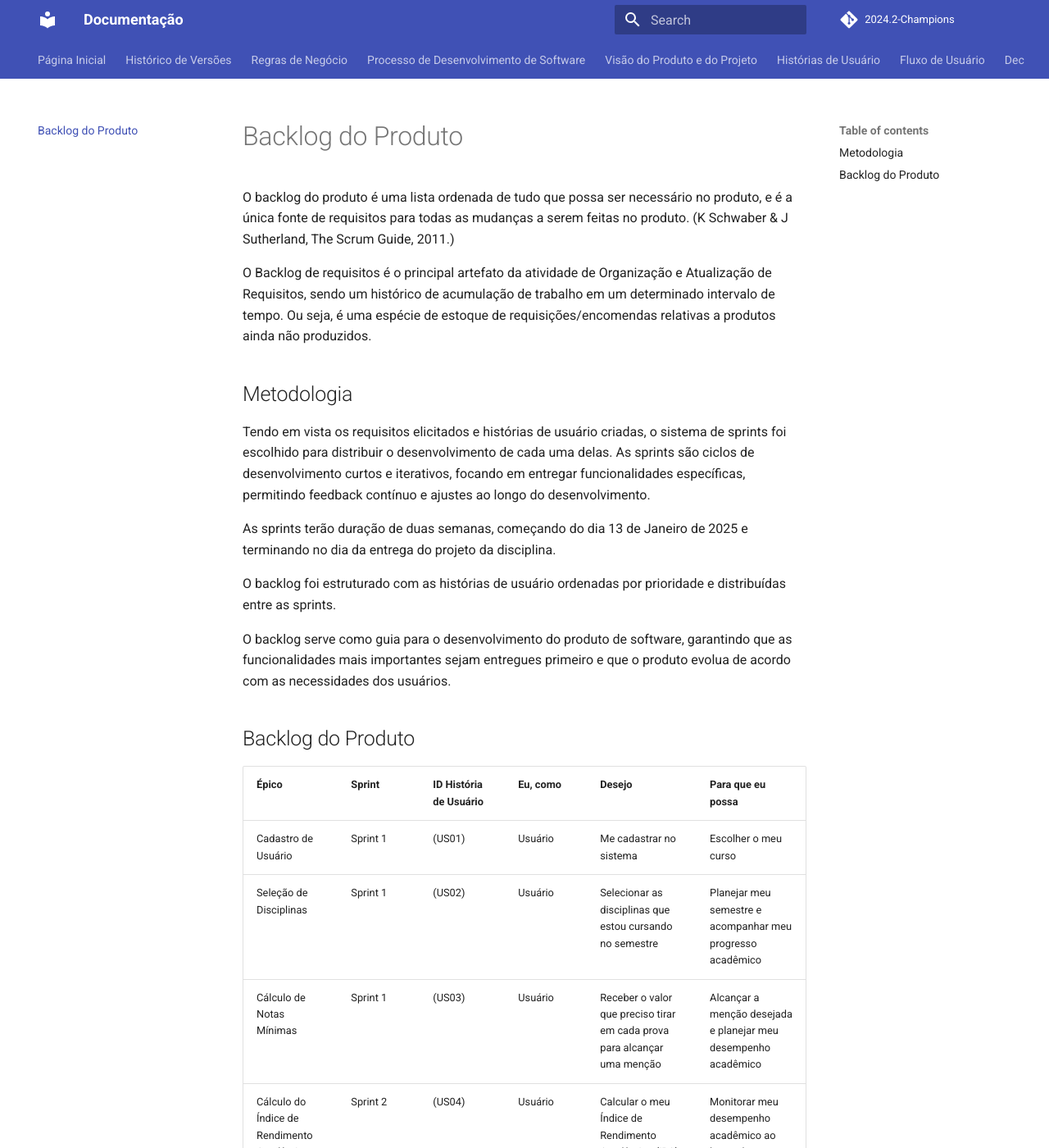
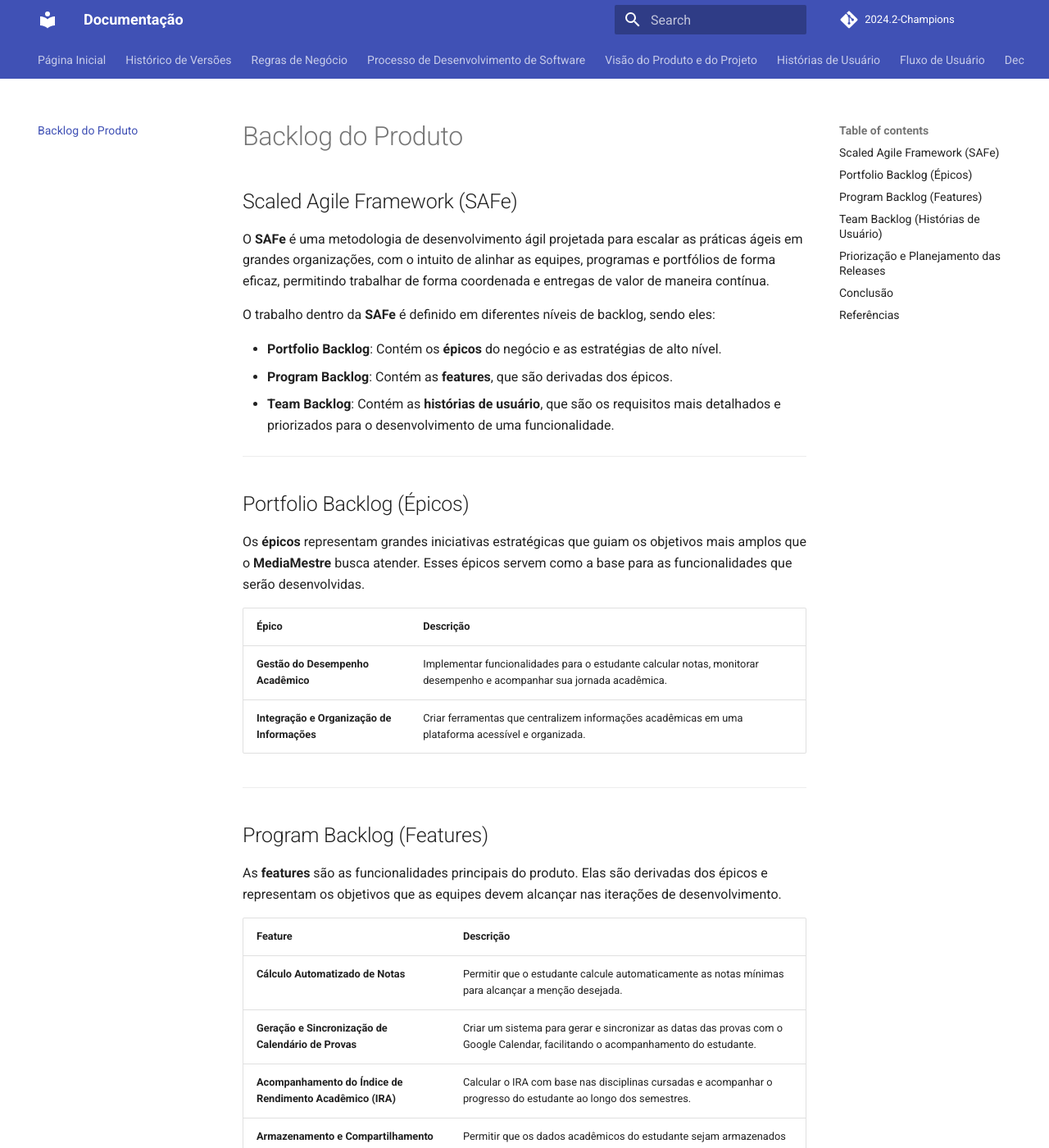
Before and after one commit to FGA-REQ/2024.2-Champions, an MkDocs documentation site: the page built from docs/backlog.md, in a window 1280 px wide and 1400 px high. Shown: the whole window at 82% size. Built offline with MkDocs 1.6.1 and Material for MkDocs 9.7.7, drawn with Linux system fonts in a browser that asks for light colours; comment, search, counter and statistics services are not loaded; some of the changed text lies outside the part shown.

Commit message:
docs: atualizando o backlog do produto para estrutura SAFe

```diff
--- a/docs/backlog.md
+++ b/docs/backlog.md
@@ -1,25 +1,72 @@
-O backlog do produto é uma lista ordenada de tudo que possa ser necessário no produto, e é a única fonte de requisitos para todas as mudanças a serem feitas no produto. (K Schwaber & J Sutherland, The Scrum Guide, 2011.)
+# Backlog do Produto
 
-O Backlog de requisitos é o principal artefato da atividade de Organização e Atualização de Requisitos, sendo um histórico de acumulação de trabalho em um determinado intervalo de tempo. Ou seja, é uma espécie de estoque de requisições/encomendas relativas a produtos ainda não produzidos.
+## Scaled Agile Framework (SAFe)
 
-## Metodologia
+O **SAFe** é uma metodologia de desenvolvimento ágil projetada para escalar as práticas ágeis em grandes organizações, com o intuito de alinhar as equipes, programas e portfólios de forma eficaz, permitindo trabalhar de forma coordenada e entregas de valor de maneira contínua.
 
-Tendo em vista os requisitos elicitados e histórias de usuário criadas, o sistema de sprints foi escolhido para distribuir o desenvolvimento de cada uma delas. As sprints são ciclos de desenvolvimento curtos e iterativos, focando em entregar funcionalidades específicas, permitindo feedback contínuo e ajustes ao longo do desenvolvimento.
+O trabalho dentro da **SAFe** é definido em diferentes níveis de backlog, sendo eles:
 
-As sprints terão duração de duas semanas, começando do dia 13 de Janeiro de 2025 e terminando no dia da entrega do projeto da disciplina.
+- **Portfolio Backlog**: Contém os **épicos** do negócio e as estratégias de alto nível.
+- **Program Backlog**: Contém as **features**, que são derivadas dos épicos.
+- **Team Backlog**: Contém as **histórias de usuário**, que são os requisitos mais detalhados e priorizados para o desenvolvimento de uma funcionalidade.
 
-O backlog foi estruturado com as histórias de usuário ordenadas por prioridade e distribuídas entre as sprints.
+---
 
-O backlog serve como guia para o desenvolvimento do produto de software, garantindo que as funcionalidades mais importantes sejam entregues primeiro e que o produto evolua de acordo com as necessidades dos usuários.
+## Portfolio Backlog (Épicos)
 
-## Backlog do Produto
+Os **épicos** representam grandes iniciativas estratégicas que guiam os objetivos mais amplos que o **MediaMestre** busca atender. Esses épicos servem como a base para as funcionalidades que serão desenvolvidas.
 
-| **Épico**                                       | **Sprint** | **ID História de Usuário** | **Eu, como** | **Desejo**                                                                            | **Para que eu possa**                                                  |
-| ----------------------------------------------- | ---------- | -------------------------- | ------------ | ------------------------------------------------------------------------------------- | ---------------------------------------------------------------------- |
-| Cadastro de Usuário                             | Sprint 1   | (US01)                     | Usuário      | Me cadastrar no sistema                                                               | Escolher o meu curso                                                   |
-| Seleção de Disciplinas                          | Sprint 1   | (US02)                     | Usuário      | Selecionar as disciplinas que estou cursando no semestre                              | Planejar meu semestre e acompanhar meu progresso acadêmico             |
-| Cálculo de Notas Mínimas                        | Sprint 1   | (US03)                     | Usuário      | Receber o valor que preciso tirar em cada prova para alcançar uma menção              | Alcançar a menção desejada e planejar meu desempenho acadêmico         |
-| Cálculo do Índice de Rendimento Acadêmico (IRA) | Sprint 2   | (US04)                     | Usuário      | Calcular o meu Índice de Rendimento Acadêmico (IRA) com base nas disciplinas cursadas | Monitorar meu desempenho acadêmico ao longo dos semestres              |
-| Calendário de Provas e Avaliações               | Sprint 2   | (US05)                     | Usuário      | Gerar um calendário para acompanhar as datas das provas e avaliações                  | Organizar minhas datas de provas e avaliações para melhor planejamento |
-| Integração com Google Calendar                  | Sprint 2   | (US06)                     | Usuário      | Integrar o calendário de provas com o meu Google Calendar                             | Ter um calendário sincronizado e organizado no Google Calendar         |
-| Salvar dados em link | Sprint 2 | (US07) | Usuário | Gerar um link para salvar meus dados e progresso | Acessá-los ou compartilhá-los facilmente de qualquer dispositivo. |
+| **Épico**                                   | **Descrição**                                                                                                         |
+| ------------------------------------------- | --------------------------------------------------------------------------------------------------------------------- |
+| **Gestão do Desempenho Acadêmico**          | Implementar funcionalidades para o estudante calcular notas, monitorar desempenho e acompanhar sua jornada acadêmica. |
+| **Integração e Organização de Informações** | Criar ferramentas que centralizem informações acadêmicas em uma plataforma acessível e organizada.                    |
+
+---
+
+## Program Backlog (Features)
+
+As **features** são as funcionalidades principais do produto. Elas são derivadas dos épicos e representam os objetivos que as equipes devem alcançar nas iterações de desenvolvimento.
+
+| **Feature**                                                | **Descrição**                                                                                                                   |
+| ---------------------------------------------------------- | ------------------------------------------------------------------------------------------------------------------------------- |
+| **Cálculo Automatizado de Notas**                          | Permitir que o estudante calcule automaticamente as notas mínimas para alcançar a menção desejada.                              |
+| **Geração e Sincronização de Calendário de Provas**        | Criar um sistema para gerar e sincronizar as datas das provas com o Google Calendar, facilitando o acompanhamento do estudante. |
+| **Acompanhamento do Índice de Rendimento Acadêmico (IRA)** | Calcular o IRA com base nas disciplinas cursadas e acompanhar o progresso do estudante ao longo dos semestres.                  |
+| **Armazenamento e Compartilhamento de Dados**              | Permitir que os dados acadêmicos do estudante sejam armazenados e acessados de maneira fácil através de links.                  |
+
+---
+
+## Team Backlog (Histórias de Usuário)
+
+As **histórias de usuário** representam os requisitos mais detalhados e priorizados que são desenvolvidos nas sprints. Elas são criadas a partir das features e entregues de forma iterativa nas sprints.
+
+| **ID** | **História de Usuário**                                                                                                                              | **Feature**                               | **Sprint** | **Critérios de Aceitação**                                                                                                                                              |
+| ------ | ---------------------------------------------------------------------------------------------------------------------------------------------------- | ----------------------------------------- | ---------- | ----------------------------------------------------------------------------------------------------------------------------------------------------------------------- |
+| US01   | Eu, como **usuário**, quero me cadastrar no sistema para poder escolher o meu curso.                                                                 | Cadastro de Usuário                       | Sprint 1   | O sistema deve permitir o cadastro de usuários com campos obrigatórios como nome, e-mail e curso.                                                                       |
+| US02   | Eu, como **usuário**, quero selecionar as disciplinas que estou cursando no semestre para planejar meu semestre.                                     | Seleção de Disciplinas                    | Sprint 1   | O sistema deve permitir ao usuário selecionar disciplinas de um catálogo de cursos oferecidos pela UNB, vinculando-os ao seu perfil.                                    |
+| US03   | Eu, como **usuário**, quero calcular a nota mínima necessária para alcançar uma menção específica em cada disciplina, para garantir minha aprovação. | Cálculo de Notas Mínimas                  | Sprint 1   | O sistema deve calcular corretamente as notas mínimas que o estudante precisa para atingir a menção desejada, levando em consideração os pesos das provas e atividades. |
+| US04   | Eu, como **usuário**, quero calcular o meu Índice de Rendimento Acadêmico (IRA), para monitorar meu desempenho ao longo do tempo.                    | Acompanhamento do IRA                     | Sprint 2   | O sistema deve calcular o IRA automaticamente com base nas notas e pesos das disciplinas selecionadas pelo estudante.                                                   |
+| US05   | Eu, como **usuário**, quero gerar um calendário de provas e avaliações para visualizar e me organizar de acordo com os prazos.                       | Geração de Calendário de Provas           | Sprint 2   | O sistema deve gerar automaticamente um calendário de provas e avaliações com base nas disciplinas do estudante e exibir de forma clara as datas de cada avaliação.     |
+| US06   | Eu, como **usuário**, quero integrar o calendário de provas com o meu Google Calendar para sincronizar as datas das avaliações.                      | Sincronização com Google Calendar         | Sprint 2   | O sistema deve permitir a integração com o Google Calendar, criando eventos com as datas de provas e avaliações das disciplinas selecionadas.                           |
+| US07   | Eu, como **usuário**, quero gerar um link para salvar e acessar meus dados e progresso acadêmico facilmente de qualquer dispositivo.                 | Armazenamento e Compartilhamento de Dados | Sprint 2   | O sistema deve gerar um link único para cada usuário que possibilite o acesso aos dados e progresso acadêmico em qualquer dispositivo com internet.                     |
+
+---
+
+## Priorização e Planejamento das Releases
+
+Dentro da estrutura SAFe, é importante ter uma visão de como as **features** serão entregues ao longo de múltiplas sprints, com base em sua prioridade e impacto. O objetivo é garantir que as funcionalidades essenciais sejam entregues primeiro, e que o produto evolua conforme as necessidades dos usuários e os objetivos estratégicos da organização.
+
+**Release 1 (MVP)**: Focado em funcionalidades essenciais como o **Cálculo de Notas Mínimas**, **Cadastro de Usuário** e **Seleção de Disciplinas**.
+
+**Release 2 (Próxima iteração)**: Focado em funcionalidades adicionais como **Cálculo do IRA**, **Calendário de Provas** e **Integração com Google Calendar**.
+
+---
+
+## Conclusão
+
+A metodologia SAFe é ideal para projetos grandes e complexos como o **MediaMestre**, pois ela permite escalar o trabalho entre várias equipes e alinhar as entregas com as prioridades estratégicas do negócio. Ao organizar o backlog de produto nas camadas de **portfolio**, **programa** e **time**, garantimos que todos os requisitos sejam atendidos de forma organizada e eficiente.
+
+## Referências
+
+- **SAFe Team Backlog**: [https://scaledagileframework.com/team-backlog/](https://scaledagileframework.com/team-backlog/)
+- **Enterprise Backlog Structure and Management**: [https://scaledagileframework.com/enterprise-backlog-structure-and-management/](https://scaledagileframework.com/enterprise-backlog-structure-and-management/)
--- a/docs/visao-produto-projeto.md
+++ b/docs/visao-produto-projeto.md
@@ -23,9 +23,9 @@ O produto a ser desenvolvido é um software de gestão de disciplinas projetado
 
 A solução não só permitirá otimizar o trabalho dos estudantes para com as matérias, mas também irá prevenir a desorganização dos estudantes, evitando descontroles e ansiedade ao decorrer dos semestres.
 
-| **Para**                               | **Quem**        | **O (nome do produto)** | **Que**                                                         | **Ao contrário**                                                                                  | **Nosso produto**                                                                                                                                                                                                                  |
-| -------------------------------------- | --------------- | ----------------------- | --------------------------------------------------------------- | ------------------------------------------------------------------------------------------------- | ---------------------------------------------------------------------------------------------------------------------------------------------------------------------------------------------------------------------------------- |
-| Estudantes da Universidade de Brasília | Grupo Champions | MediaMestre             | Auxilia na gestão do rendimento acadêmico dos estudantes da UNB | Ferramentas tradicionais de gestão acadêmica e processos manuais de acompanhamento de disciplinas | é um software desenvolvido sob medida para atender às necessidades específicas dos estudantes da UNB, oferecendo usabilidade aprimorada e facilitada para o acompanhamento de notas, prazos e menções, presente em um sistema web. |
+| **Para**                               | **Quem**        | **O**       | **Que**                                                         | **Ao contrário**                                                                                  | **Nosso produto**                                                                                                                                                                                                                  |
+| -------------------------------------- | --------------- | ----------- | --------------------------------------------------------------- | ------------------------------------------------------------------------------------------------- | ---------------------------------------------------------------------------------------------------------------------------------------------------------------------------------------------------------------------------------- |
+| Estudantes da Universidade de Brasília | Grupo Champions | MediaMestre | Auxilia na gestão do rendimento acadêmico dos estudantes da UNB | Ferramentas tradicionais de gestão acadêmica e processos manuais de acompanhamento de disciplinas | é um software desenvolvido sob medida para atender às necessidades específicas dos estudantes da UNB, oferecendo usabilidade aprimorada e facilitada para o acompanhamento de notas, prazos e menções, presente em um sistema web. |
 
 ### 1.3 Qual o objetivo do produto?
 
```
